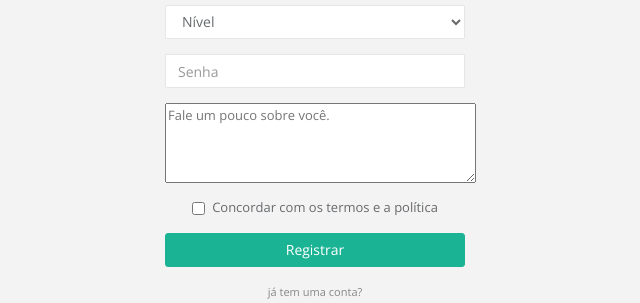
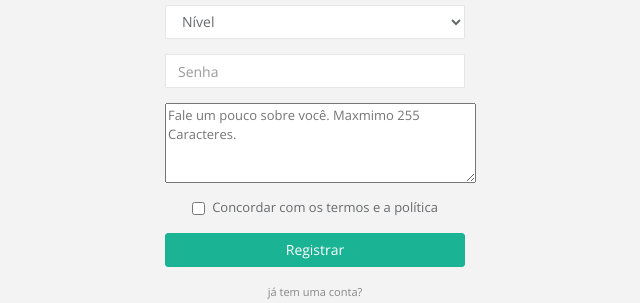
Before and after one commit to pericles97/HackatonPrefeituraCWB, a PHP site: page /registro.php in a window 1280 px wide. Shown: the part 700-1003 px from the top of the page, without its empty margins (325-965 px from the left). Run offline with PHP 8.4, Linux system fonts and the light colour scheme; some libraries are stand-ins or nearby versions.

Commit message:
Ajuste do fale um pouco sobre você.

```diff
--- a/registro.php
+++ b/registro.php
@@ -104,7 +104,7 @@
                     <input type="password" class="form-control" placeholder="Senha" required="">
                 </div>
                 <div>
-                    <textarea name='sobremim'  rows="4" cols="39" id='sobre' placeholder="Fale um pouco sobre você."></textarea>
+                    <textarea name='sobremim'  rows="4" cols="39" id='sobre' maxlength="255" placeholder="Fale um pouco sobre você. Maxmimo 255 Caracteres."></textarea>
                 </div>
                 <div class="form-group">
                         <div class="checkbox i-checks"><label> <input type="checkbox"><i></i> Concordar com os termos e a política </label></div>
```
